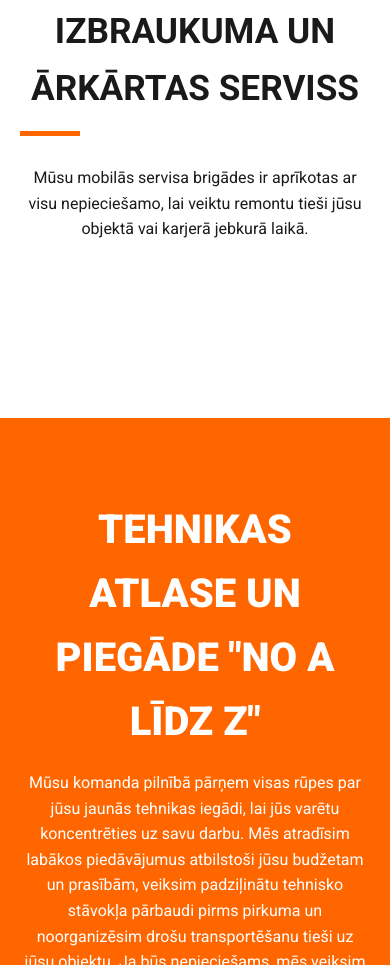
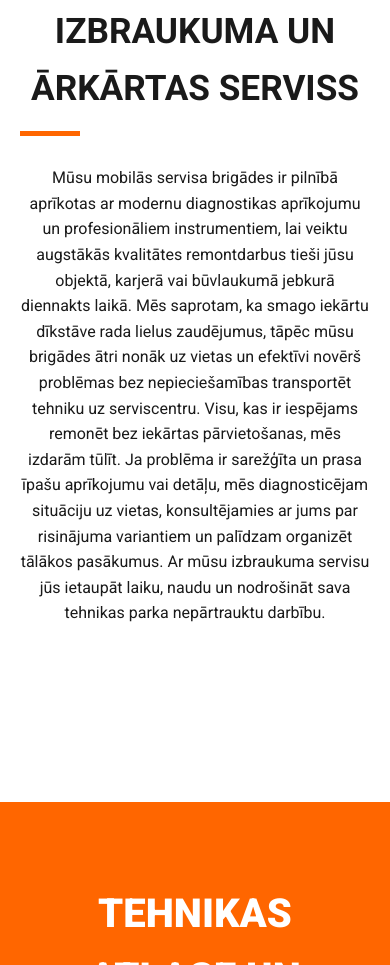
Before and after one commit to strazdinanna-png/smgserviss, a plain HTML site: page index.html in a window 390 px wide. Shown: the part 3627-4592 px from the top of the page. Drawn offline with Linux system fonts and the light colour scheme.

Commit message:
Enhance service description in index.html
Updated the service description to include more details about the mobile service capabilities and the importance of minimizing equipment downtime.

```diff
--- a/index.html
+++ b/index.html
@@ -149,7 +149,7 @@
             </div>
             <div class="service-text">
                 <h2>Izbraukuma un ārkārtas serviss</h2>
-                <p>Mūsu mobilās servisa brigādes ir aprīkotas ar visu nepieciešamo, lai veiktu remontu tieši jūsu objektā vai karjerā jebkurā laikā.</p>
+                <p>Mūsu mobilās servisa brigādes ir pilnībā aprīkotas ar modernu diagnostikas aprīkojumu un profesionāliem instrumentiem, lai veiktu augstākās kvalitātes remontdarbus tieši jūsu objektā, karjerā vai būvlaukumā jebkurā diennakts laikā. Mēs saprotam, ka smago iekārtu dīkstāve rada lielus zaudējumus, tāpēc mūsu brigādes ātri nonāk uz vietas un efektīvi novērš problēmas bez nepieciešamības transportēt tehniku uz serviscentru. Visu, kas ir iespējams remonēt bez iekārtas pārvietošanas, mēs izdarām tūlīt. Ja problēma ir sarežģīta un prasa īpašu aprīkojumu vai detāļu, mēs diagnosticējam situāciju uz vietas, konsultējamies ar jums par risinājuma variantiem un palīdzam organizēt tālākos pasākumus. Ar mūsu izbraukuma servisu jūs ietaupāt laiku, naudu un nodrošināt sava tehnikas parka nepārtrauktu darbību.</p>
             </div>
         </div>
 
```
